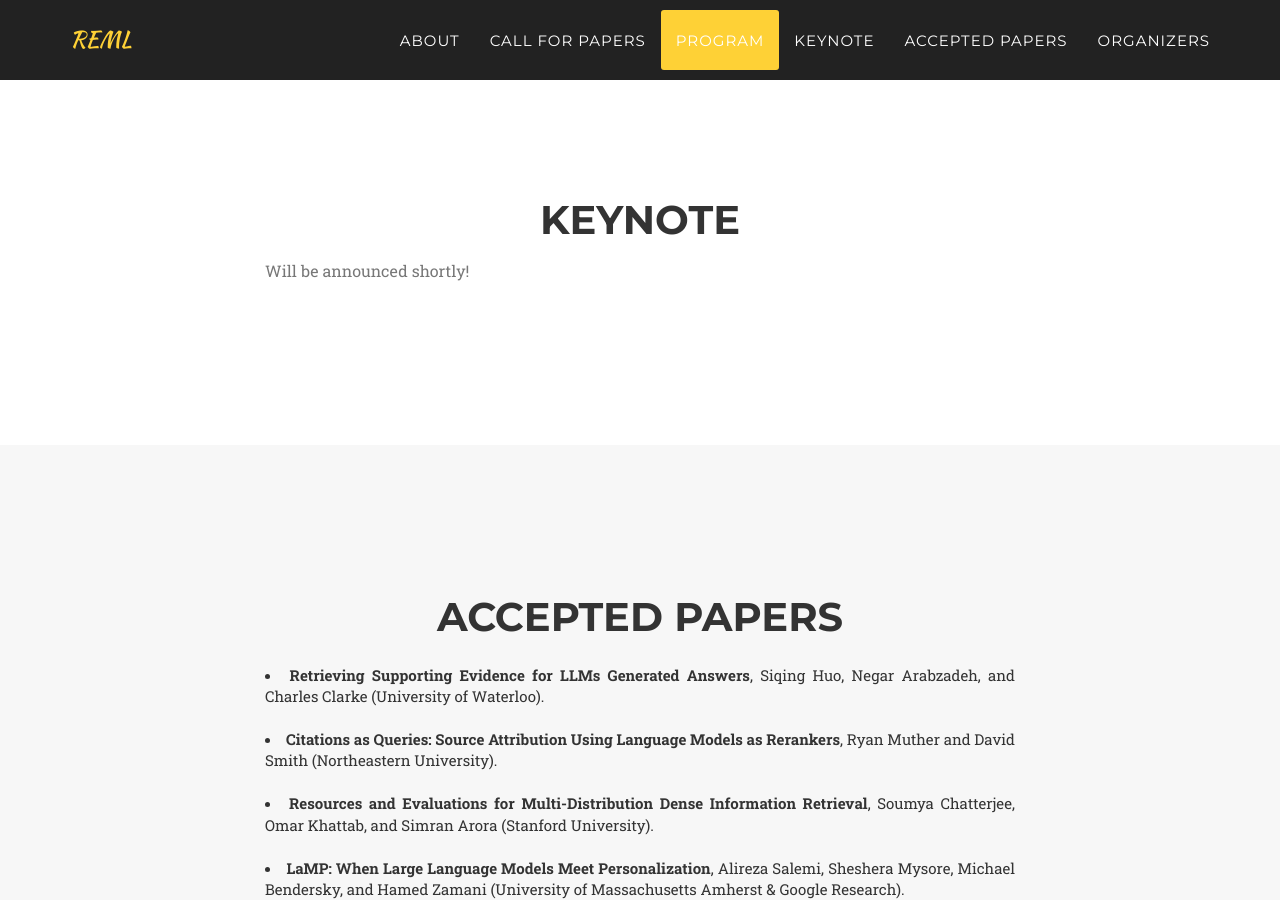
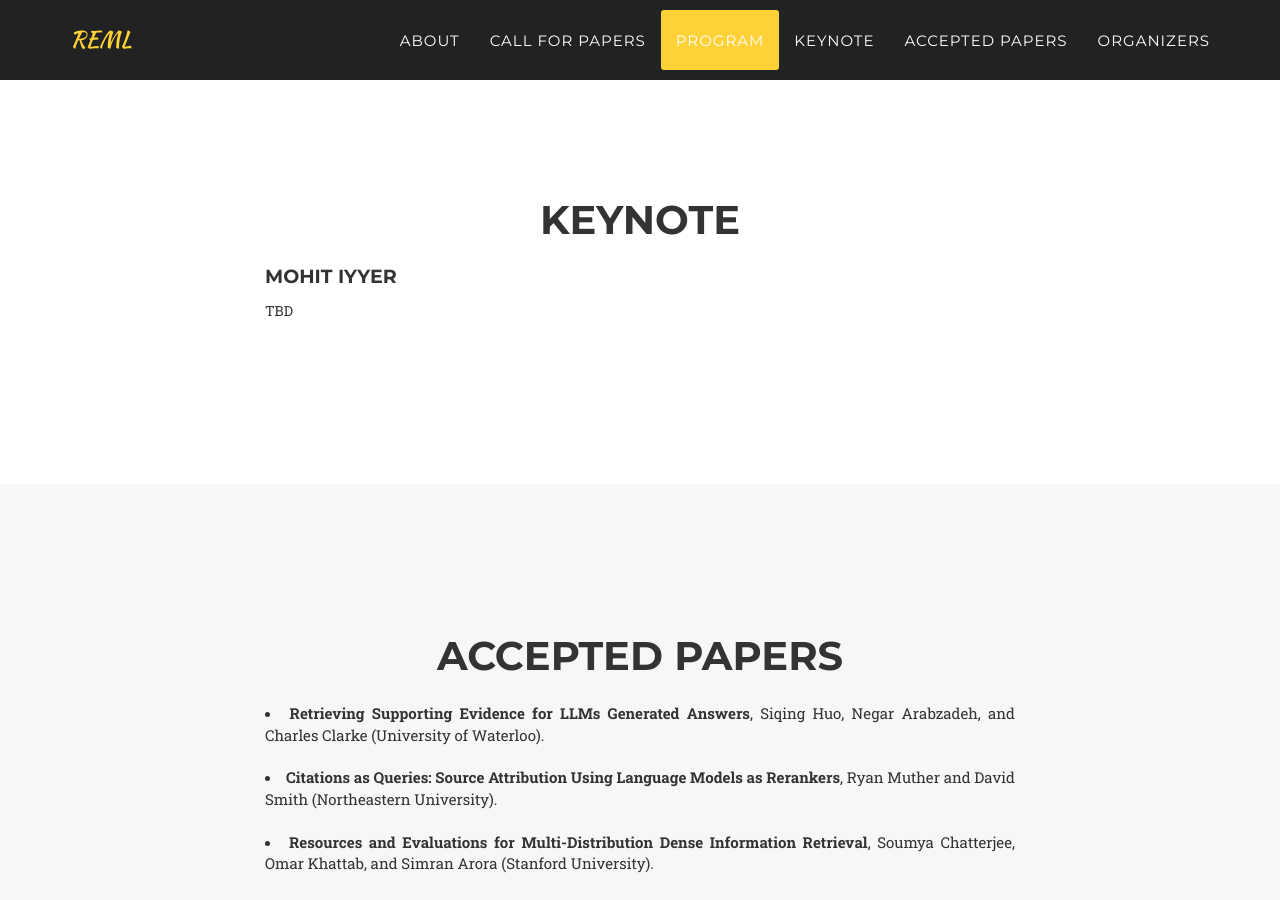
Before and after one commit to reml-workshop/reml-workshop.github.io, a Jekyll site: the page built from index.html, in a window 1280 px wide and 900 px high, scrolled down 4206 px. Built offline with Jekyll 4.4.1, drawn with Linux system fonts in a browser that asks for light colours; some web fonts are replaced.

Commit message:
add keynote speaker

```diff
--- a/_includes/keynote.html
+++ b/_includes/keynote.html
@@ -8,11 +8,9 @@
                             <div class="col-lg-8 col-lg-offset-2 text-justify">
                                 <p class="large text-muted">
 
-                                    Will be announced shortly!
-                                    <!--
-
-                                <h4>"Using biased data for Learning-to-Rank" by Marc Najork</h4>
-
+                                <h4>Mohit Iyyer</h4>
+                                <p> TBD </p>
+                                <!--
                                 <p>Recent years have seen great advances in using machine-learned ranking functions for relevance prediction. Any learning-to-rank framework requires abundant labeled training examples. In web search, labels may either be assigned explicitly (say, through crowd-sourced assessors) or based on implicit user feedback (say, result clicks). In personal (e.g. email) search, obtaining labels is more difficult: document-query pairs cannot be given to assessors due to privacy constraints, and clicks on query-document pairs are extremely sparse (since each user has a separate corpus), noisy and biased. Over the past several years, we have worked on techniques for training ranking functions on result clicks in an unbiased and scalable fashion. Our techniques are used in many Google products, such as Gmail, Inbox, Drive and Calendar. In this talk, I will present an overview of this line of research. </p>
 
 
```
